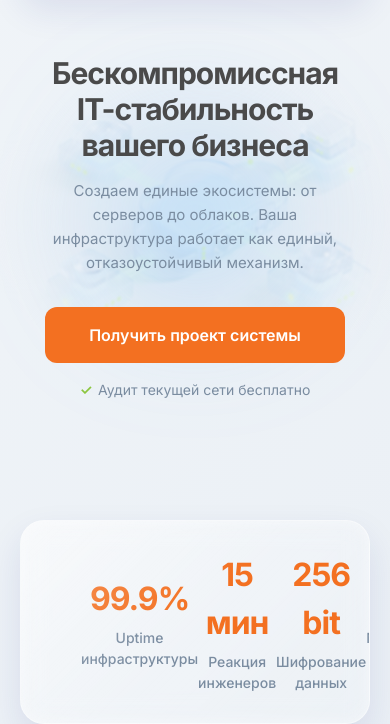
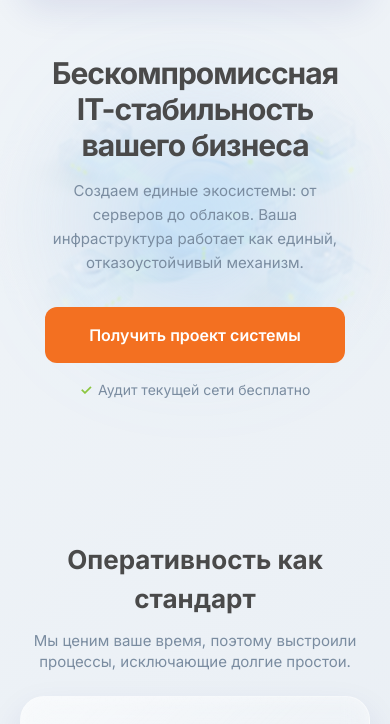
Before and after one commit to xpasha85/it-profi, a plain HTML site: page index.html in a window 390 px wide. Shown: the part 87-811 px from the top of the page. Drawn offline with Linux system fonts and the light colour scheme.

Commit message:
trust block

```diff
--- a/index.html
+++ b/index.html
@@ -99,6 +99,12 @@
 
         <section class="trust-section">
             <div class="container">
+
+                <div class="trust-header">
+                    <h2 class="section-title">Оперативность как стандарт</h2>
+                    <p class="section-subtitle">Мы ценим ваше время, поэтому выстроили процессы, исключающие долгие простои.</p>
+                </div>
+
                 <div class="glass-panel trust-grid">
 
                     <div class="trust-item">
--- a/style.css
+++ b/style.css
@@ -1077,4 +1077,59 @@ section.visible {
         animation: none !important; /* УБИРАЕМ ДВИЖЕНИЕ ВВЕРХ-ВНИЗ */
         filter: blur(1px); /* Легкий блюр, чтобы не мешала буквам */
     }
+
+
+    /* ------ блок доверия ----------- */
+    .trust-section {
+        /* 1. Общий отступ секции от Hero блока сверху */
+        padding-top: 40px;
+        padding-bottom: 00px;
+    }
+    /* Стили заголовков */
+    .trust-header {
+        text-align: center;
+        margin-bottom: 24px;
+        padding: 0 10px;
+    }
+
+    .section-title {
+        font-size: 26px;
+        font-weight: 800;
+        margin-bottom: 12px;
+        color: var(--color-dark);
+    }
+
+    .section-subtitle {
+        font-size: 15px;
+        color: var(--color-gray);
+        line-height: 1.4;
+        margin-bottom: 10px;
+    }
+
+    /* Настройка сетки внутри стеклянной панели */
+    .trust-grid {
+        display: grid;
+        grid-template-columns: 1fr 1fr; /* Две колонки */
+        gap: 20px;
+        padding: 30px 20px;
+        margin-bottom: 0px;
+    }
+
+    /* Скрываем вертикальные разделители на мобилке, чтобы не мешали */
+    .trust-divider {
+        display: none;
+    }
+
+    .trust-item {
+        text-align: center;
+    }
+
+    .trust-value {
+        font-size: 32px;
+        margin-bottom: 4px;
+    }
+
+    .trust-label {
+        font-size: 13px;
+    }
 }
```
